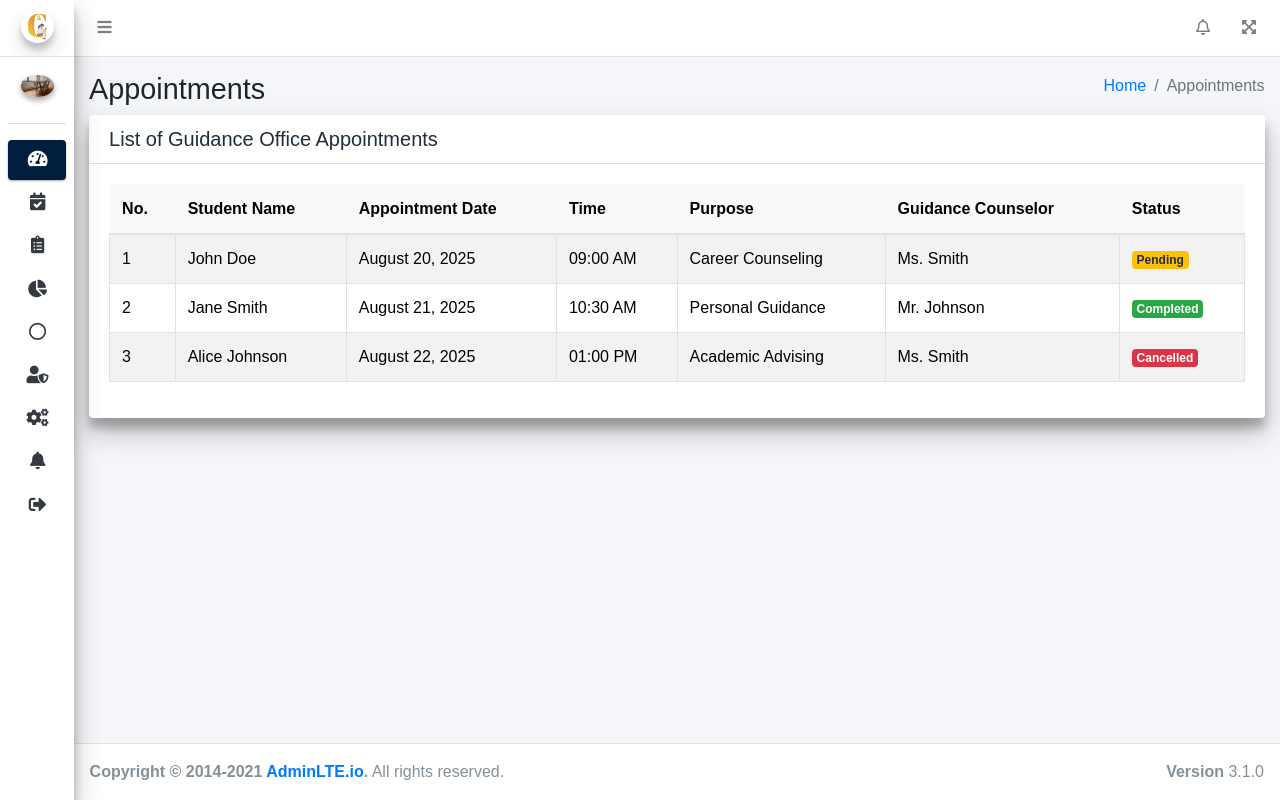
After one commit to camilo-diamante-jr/gms-isufst-dc, a PHP site: page /admin/appointments in a window 1280 px wide. The commit adds this page. Run offline with PHP 8.4, Linux system fonts and the light colour scheme; some libraries are stand-ins or nearby versions.

Commit message:
fix appointment list

```diff
--- a/app/controllers/AdminController.php
+++ b/app/controllers/AdminController.php
@@ -6,17 +6,17 @@ require_once '../core/Controller.php';
 class AdminController extends Controller
 {
 
-    private $notificationModel;
+    // private $notificationModel;
     // private $transactionModel;
     // private $sectionModel;
-    private $scheduleModel;
+    private $appointmentModel;
 
 
     public function __construct($pdo)
     {
         parent::__construct($pdo);
-        $this->notificationModel = $this->loadModel("NotificationModel");
-        $this->scheduleModel = $this->loadModel("ScheduleModel");
+        // $this->notificationModel = $this->loadModel("NotificationModel");
+        $this->appointmentModel = $this->loadModel("AppointmentModel");
         // $this->sectionModel = $this->loadModel('SectionModel');
     }
 
@@ -35,32 +35,17 @@ class AdminController extends Controller
 
     */
 
-    public function viewSchedules()
+    public function viewAppointments()
     {
 
-        $schedules = $this->scheduleModel->fetchSchedules();
+        $appointments = $this->appointmentModel->fetchAppointments();
         $data = [
-            'contentHeaderTitle' => 'Schedules',
-            'breadcrumbActiveItem' => 'Schedules',
-            'schedules' => $schedules
+            'contentHeaderTitle' => 'Appointments',
+            'breadcrumbActiveItem' => 'Appointments',
+            'appointments' => $appointments
+
+
         ];
-        $this->renderView('/portals/admin/management/schedules/list-of-schedule', $data);
-    }
-
-    /*
-
-    METHODS  TO VIEW ACTIVIIES
-    */
-
-    public function viewActivities()
-    {
-
-        $schedules = $this->scheduleModel->fetchSchedules();
-        $data = [
-            'contentHeaderTitle' => 'Schedules',
-            'breadcrumbActiveItem' => 'Schedules',
-            'schedules' => $schedules
-        ];
-        $this->renderView('/portals/admin/management/activities/list-of-activity', $data);
+        $this->renderView('/portals/admin/management/appointments/appointment', $data);
     }
 }
--- /dev/null
+++ b/app/models/AppointmentModel.php
@@ -0,0 +1,41 @@
+<?php
+
+class AppointmentModel
+{
+    private $pdo;
+
+    public function __construct($pdo)
+    {
+        $this->pdo = $pdo;
+    }
+
+    public function fetchAppointments()
+    {
+        return [
+            [
+                'student_name' => 'John Doe',
+                'appointment_date' => '2025-08-20',
+                'time' => '09:00:00',
+                'purpose' => 'Career Counseling',
+                'counselor' => 'Ms. Smith',
+                'status' => 'Pending'
+            ],
+            [
+                'student_name' => 'Jane Smith',
+                'appointment_date' => '2025-08-21',
+                'time' => '10:30:00',
+                'purpose' => 'Personal Guidance',
+                'counselor' => 'Mr. Johnson',
+                'status' => 'Completed'
+            ],
+            [
+                'student_name' => 'Alice Johnson',
+                'appointment_date' => '2025-08-22',
+                'time' => '13:00:00',
+                'purpose' => 'Academic Advising',
+                'counselor' => 'Ms. Smith',
+                'status' => 'Cancelled'
+            ],
+        ];
+    }
+}
--- /dev/null
+++ b/app/views/portals/admin/management/appointments/appointment.php
@@ -0,0 +1,95 @@
+<?php
+$this->renderView('/portals/partials/layouts/admin/header', $data);
+?>
+
+<div class="content-wrapper">
+    <div class="content-header">
+        <div class="container-fluid">
+            <!-- Page Header -->
+            <div class="row mb-2">
+                <div class="col-sm-6">
+                    <h1 class="m-0">Appointments</h1>
+                </div>
+                <div class="col-sm-6">
+                    <ol class="breadcrumb float-sm-right">
+                        <li class="breadcrumb-item"><a href="#">Home</a></li>
+                        <li class="breadcrumb-item active">Appointments</li>
+                    </ol>
+                </div>
+            </div>
+
+            <!-- Appointments Table -->
+            <section class="content">
+                <div class="card elevation-4">
+                    <header class="card-header bg-white">
+                        <div class="d-flex align-items-center justify-content-between">
+                            <h5 class="mb-0">List of Guidance Office Appointments</h5>
+
+                        </div>
+                    </header>
+                    <div class="card-body">
+                        <div class="table-responsive">
+                            <table id="appointmentsTable" class="table table-bordered table-striped">
+                                <thead class="table-light">
+                                    <tr>
+                                        <th>No.</th>
+                                        <th>Student Name</th>
+                                        <th>Appointment Date</th>
+                                        <th>Time</th>
+                                        <th>Purpose</th>
+                                        <th>Guidance Counselor</th>
+                                        <th>Status</th>
+                                    </tr>
+                                </thead>
+                                <tbody>
+                                    <?php foreach ($appointments as $index => $appointment) : ?>
+                                        <tr>
+                                            <td><?= $index + 1 ?></td>
+                                            <td><?= htmlspecialchars($appointment['student_name']) ?></td>
+                                            <td><?= date('F d, Y', strtotime($appointment['appointment_date'])) ?></td>
+                                            <td><?= date('h:i A', strtotime($appointment['time'])) ?></td>
+                                            <td><?= htmlspecialchars($appointment['purpose']) ?></td>
+                                            <td><?= htmlspecialchars($appointment['counselor']) ?></td>
+                                            <td>
+                                                <?php
+                                                $status = $appointment['status'];
+                                                $badgeClass = '';
+
+                                                switch (strtolower($status)) {
+                                                    case 'pending':
+                                                        $badgeClass = 'badge badge-warning';
+                                                        break;
+                                                    case 'completed':
+                                                        $badgeClass = 'badge badge-success';
+                                                        break;
+                                                    case 'cancelled':
+                                                        $badgeClass = 'badge badge-danger';
+                                                        break;
+                                                    default:
+                                                        $badgeClass = 'badge badge-secondary';
+                                                        break;
+                                                }
+                                                ?>
+                                                <span class="<?= $badgeClass ?>"><?= htmlspecialchars($status) ?></span>
+                                            </td>
+
+
+                                        </tr>
+                                    <?php endforeach; ?>
+                                </tbody>
+                            </table>
+                        </div>
+                    </div>
+                </div>
+            </section>
+        </div>
+    </div>
+</div>
+
+<?php $this->renderView('/portals/partials/layouts/admin/footer'); ?>
+
+<script>
+    $(document).ready(function() {
+        $('#appointmentsTable').DataTable();
+    });
+</script>
--- a/app/views/portals/partials/components/admin/sidebar.php
+++ b/app/views/portals/partials/components/admin/sidebar.php
@@ -37,9 +37,9 @@
 
                 <!-- Student Management -->
                 <li class="nav-item">
-                    <a href="/admin/schedules" class="nav-link">
+                    <a href="/admin/appointments" class="nav-link">
                         <i class="nav-icon fas fa-calendar-check"></i>
-                        <p>Schedules</p>
+                        <p>Appointments</p>
                     </a>
                 </li>
 
--- a/app/views/portals/partials/layouts/admin/header.php
+++ b/app/views/portals/partials/layouts/admin/header.php
@@ -7,7 +7,7 @@
 <head>
     <meta charset="utf-8">
     <meta name="viewport" content="width=device-width, initial-scale=1">
-    <title><?= $contentHeaderTitle ?></title>
+    <title> Admin | <?= $contentHeaderTitle ?></title>
     <link rel="stylesheet" href="/css/import.css" />
 
     <script src="/js/jquery-3.7.1.js"></script>
--- a/config/config.php
+++ b/config/config.php
@@ -1,6 +1,6 @@
 <?php
 
 define('SERVER_NAME', "localhost");
-define('DB_NAME', "cloche_db");
+define('DB_NAME', "gms_db");
 define('USER_NAME', "root");
 define('PASSWORD', "");
--- a/routes/web.php
+++ b/routes/web.php
@@ -3,5 +3,5 @@
 
 
 $this->router->addRoute('/admin/dashboard', ['AdminController', 'viewAdminDashboard']);
-$this->router->addRoute('/admin/schedules', ['AdminController', 'viewSchedules']);
+$this->router->addRoute('/admin/appointments', ['AdminController', 'viewAppointments']);
 $this->router->addRoute('/admin/activities', ['AdminController', 'viewActivities']);
```
Also changed, not shown: app/models/ScheduleModel.php (deleted, +0 -47 lines), app/views/portals/admin/management/schedules/list-of-schedule.php (deleted, +0 -81 lines).
